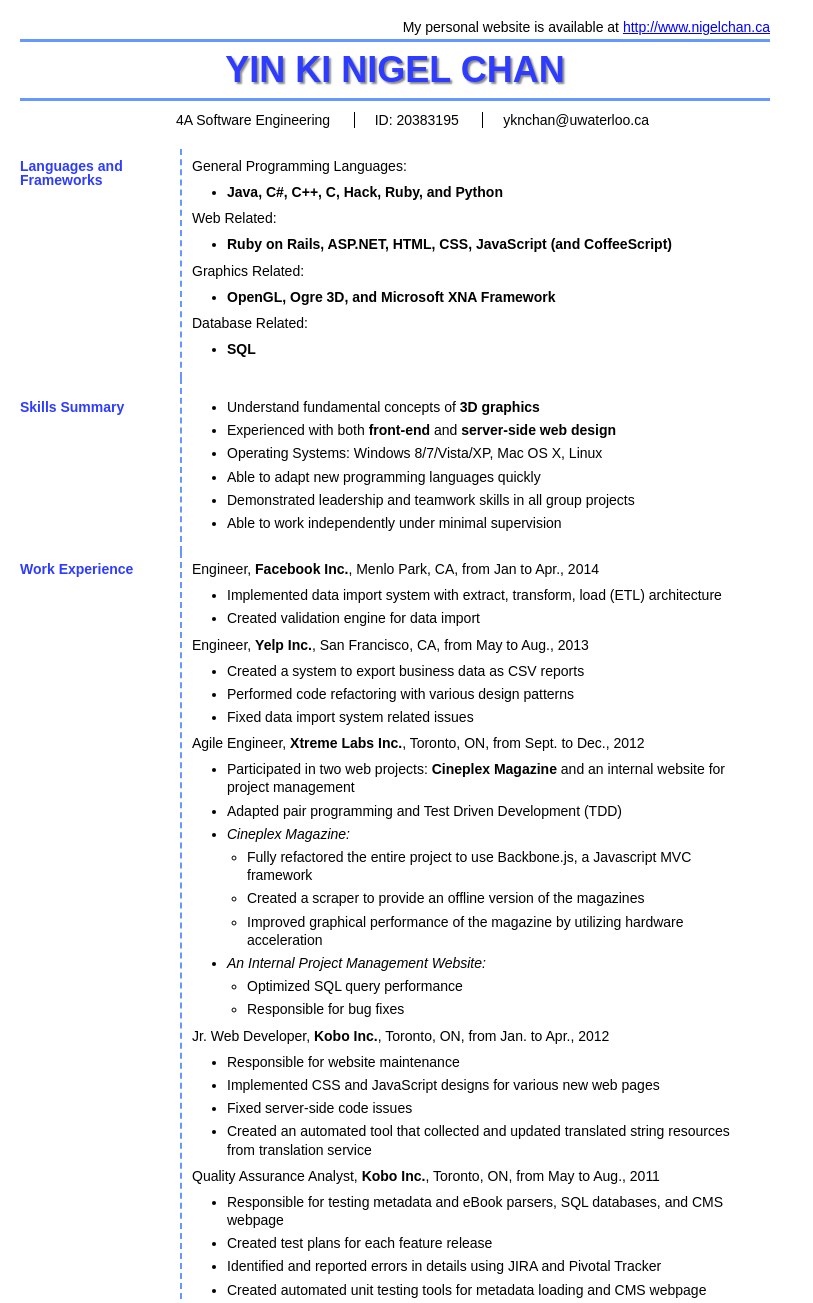
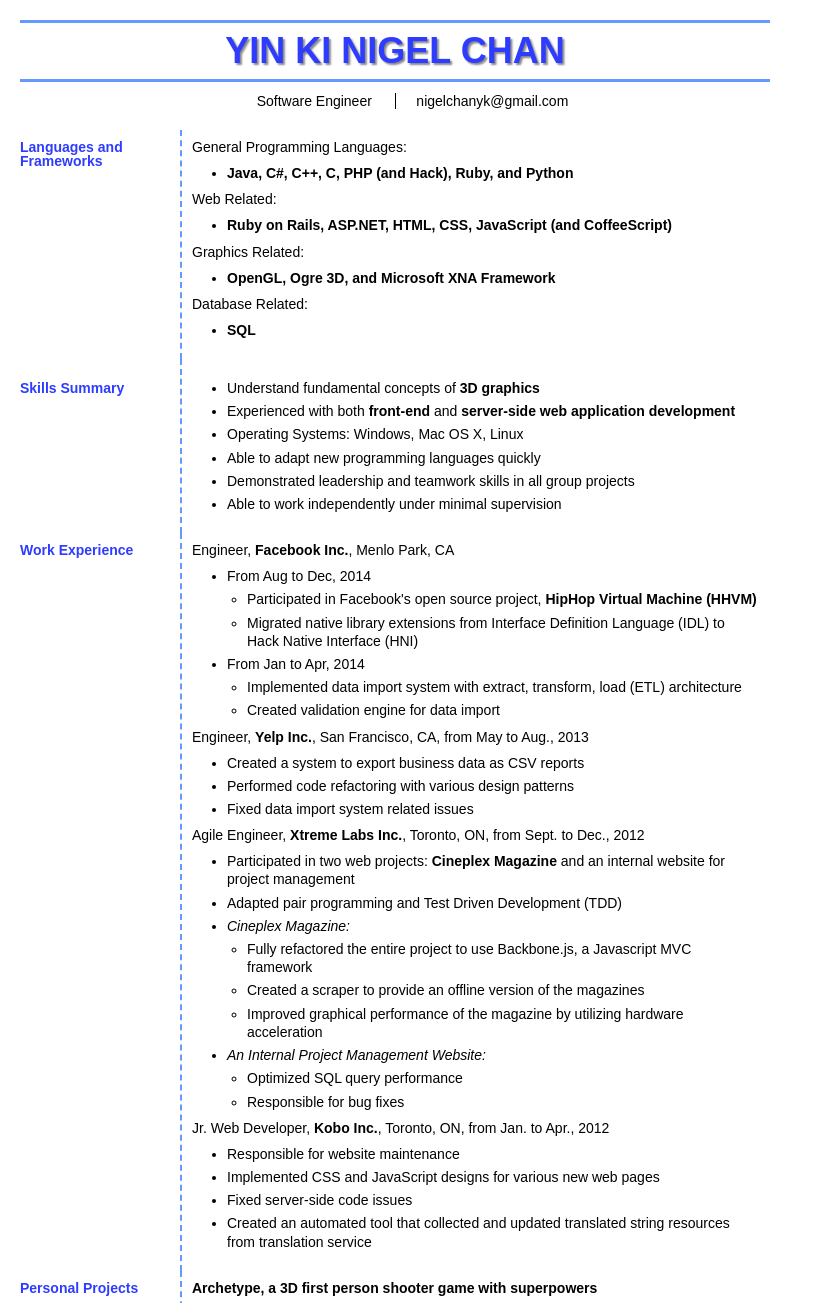
Before and after one commit to nigelchanyk/PersonalWebsiteV2, a plain HTML site: page yknchan_resume_printable.html in a window 1280 px wide. Shown: the top 1303 px of the page, without its empty margins (0-813 px from the left). Drawn offline with Linux system fonts and the light colour scheme.

Commit message:
Updated resume

```diff
--- a/yknchan_resume_printable.html
+++ b/yknchan_resume_printable.html
@@ -191,9 +191,11 @@
   <body>
     <div id="wrapper">
 
+			<!--
       <div id="header">
         <p>My personal website is available at <a href="http://www.nigelchan.ca">http://www.nigelchan.ca</a></p>
       </div>
+			-->
 
       <div id="name">
         <p><h1 class="title">YIN KI NIGEL CHAN</h1></p>
@@ -201,9 +203,8 @@
 
       <div id="general_info">
         <ul>
-          <li class="first">4A Software Engineering</li>
-          <li>ID: 20383195</li>
-          <li>yknchan@uwaterloo.ca</li>
+          <li class="first">Software Engineer</li>
+          <li>nigelchanyk@gmail.com</li>
         </ul>
       </div>
 
@@ -214,7 +215,7 @@
           </td>
           <td class="content">
             <p>General Programming Languages:</p>
-            <ul><li><b>Java, C#, C++, C, Hack, Ruby, and Python</b></li></ul>
+            <ul><li><b>Java, C#, C++, C, PHP (and Hack), Ruby, and Python</b></li></ul>
             <p>Web Related:</p>
             <ul><li><b>Ruby on Rails, ASP.NET, HTML, CSS, JavaScript (and CoffeeScript)</b></li></ul>
             <p>Graphics Related:</p>
@@ -230,8 +231,8 @@
           <td class="content">
             <ul>
               <li>Understand fundamental concepts of <b>3D graphics</b></li>
-              <li>Experienced with both <b>front-end</b> and <b>server-side web design</b></li>
-              <li>Operating Systems: Windows 8/7/Vista/XP, Mac OS X, Linux</li>
+              <li>Experienced with both <b>front-end</b> and <b>server-side web application development</b></li>
+              <li>Operating Systems: Windows, Mac OS X, Linux</li>
               <li>Able to adapt new programming languages quickly</li>
               <li>Demonstrated leadership and teamwork skills in all group projects</li>
               <li>Able to work independently under minimal supervision</li>
@@ -243,10 +244,14 @@
             <p>Work Experience</p>
           </td>
           <td class="content">
-            <p>Engineer, <b>Facebook Inc.</b>, Menlo Park, CA, from Jan to Apr., 2014</p>
+            <p>Engineer, <b>Facebook Inc.</b>, Menlo Park, CA</p>
             <ul>
-              <li>Implemented data import system with extract, transform, load (ETL) architecture</li>
-              <li>Created validation engine for data import</li>
+							<li>From Aug to Dec, 2014</li>
+							<li class="tabbed">Participated in Facebook's open source project, <b>HipHop Virtual Machine (HHVM)</b></li>
+							<li class="tabbed">Migrated native library extensions from Interface Definition Language (IDL) to Hack Native Interface (HNI)</li>
+							<li>From Jan to Apr, 2014</li>
+              <li class="tabbed">Implemented data import system with extract, transform, load (ETL) architecture</li>
+              <li class="tabbed">Created validation engine for data import</li>
             </ul>
             <p>Engineer, <b>Yelp Inc.</b>, San Francisco, CA, from May to Aug., 2013</p>
             <ul>
@@ -272,13 +277,6 @@
               <li>Implemented CSS and JavaScript designs for various new web pages</li>
               <li>Fixed server-side code issues</li>
               <li>Created an automated tool that collected and updated translated string resources from translation service</li>
-            </ul>
-            <p>Quality Assurance Analyst, <b>Kobo Inc.</b>, Toronto, ON, from May to Aug., 2011</p>
-            <ul>
-              <li>Responsible for testing metadata and eBook parsers, SQL databases, and CMS webpage</li>
-              <li>Created test plans for each feature release</li>
-              <li>Identified and reported errors in details using JIRA and Pivotal Tracker</li>
-              <li>Created automated unit testing tools for metadata loading and CMS webpage</li>
             </ul>
           </td>
         </tr>
@@ -314,7 +312,7 @@
               <li>Player versus player mode is supported through LAN network connection</li>
             </ul>
             <br/>
-            <p>More project information can be found at <a href="http://www.nigelchan.ca/#/projects">http://www.nigelchan.ca/#/projects</a></p>
+            <!--<p>More project information can be found at <a href="http://www.nigelchan.ca/#/projects">http://www.nigelchan.ca/#/projects</a></p>-->
           </td>
         </tr>
         <tr class="content-section">
@@ -324,8 +322,8 @@
           <td class="content">
             <table id="history">
               <tr>
-                <td><b>Candidate for Bachelor of Applied Science in Software Engineering</b>, Co-operative Program, University of Waterloo, Waterloo, ON</td>
-                <td class="history-date">Sept. 2010 to present</td>
+                <td><b>Bachelor of Applied Science in Software Engineering</b>, Co-operative Program, University of Waterloo, Waterloo, ON</td>
+                <td class="history-date">Sept. 2010 to Apr. 2015</td>
               </tr>
             </table>
           </td>
```
